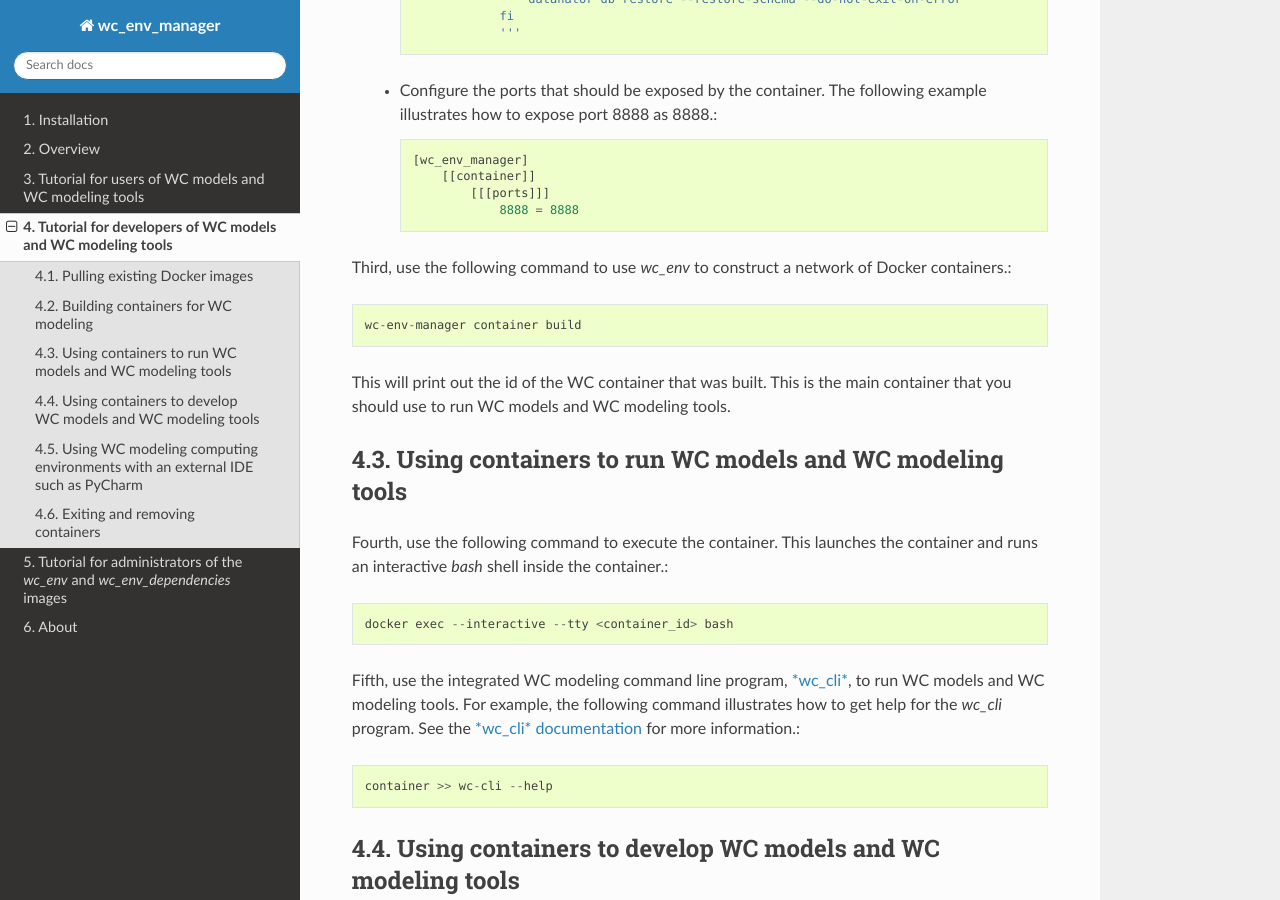
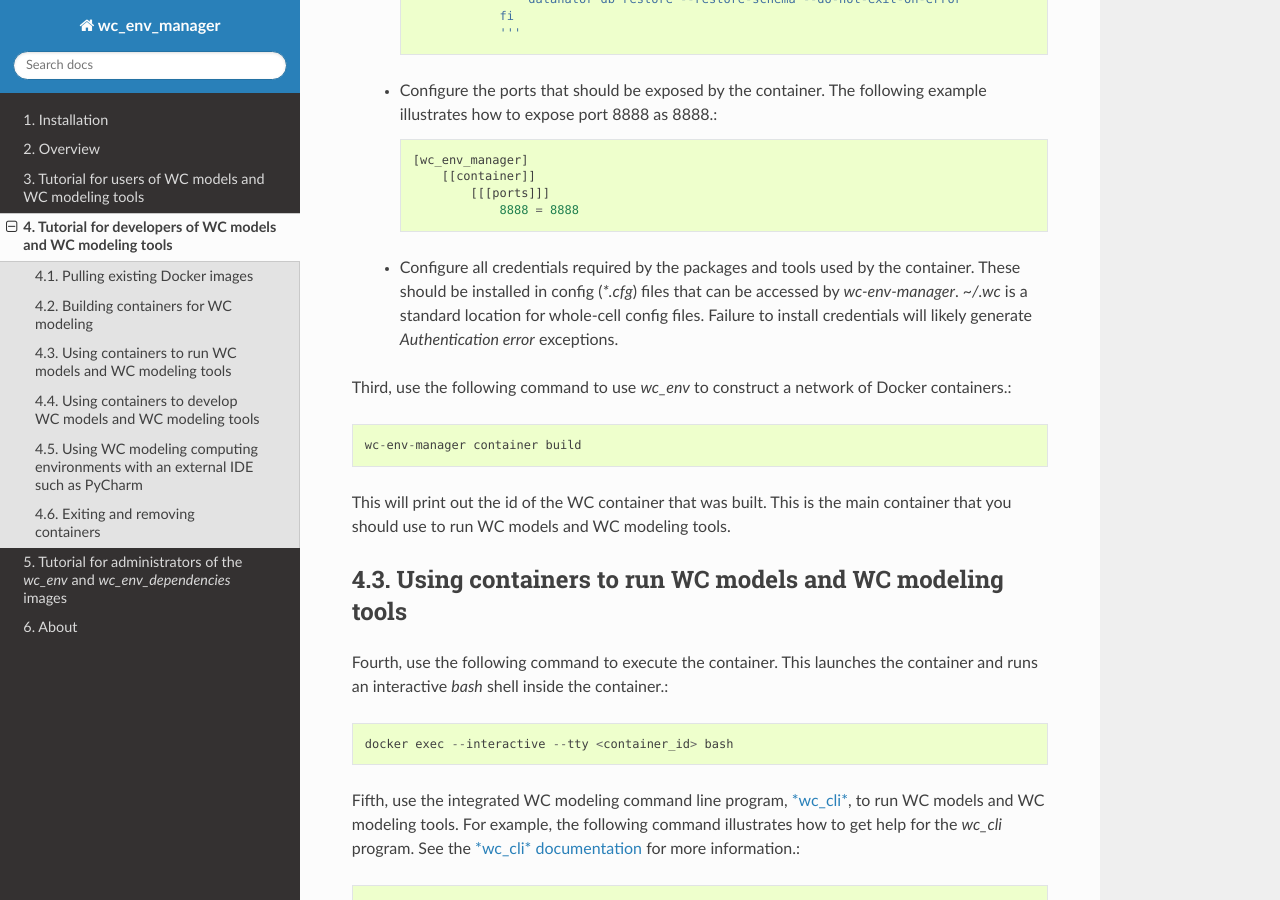
Before and after one commit to KarrLab/wc_env_manager, a Sphinx documentation site: the page built from docs/tutorial_developers.rst, in a window 1280 px wide and 900 px high, scrolled down 2501 px. Built offline with Sphinx 7.4.7 and the Read the Docs theme 2.0.0, drawn with Linux system fonts in a browser that asks for light colours; pages that are not in the unit, such as notebooks, are missing from menus.

Commit message:
add instructions to obtain credentials

```diff
--- a/docs/tutorial_developers.rst
+++ b/docs/tutorial_developers.rst
@@ -84,6 +84,8 @@ Second, set the configuration for the containers created by *wc_env_manager* by
                 [[[ports]]]
                     8888 = 8888
 
+    * Configure all credentials required by the packages and tools used by the container. These should be installed in config (`*.cfg`) files that can be accessed by `wc-env-manager`. `~/.wc` is a standard location for whole-cell config files. Failure to install credentials will likely generate `Authentication error` exceptions.
+
 Third, use the following command to use *wc_env* to construct a network of Docker containers.::
 
   wc-env-manager container build
```
